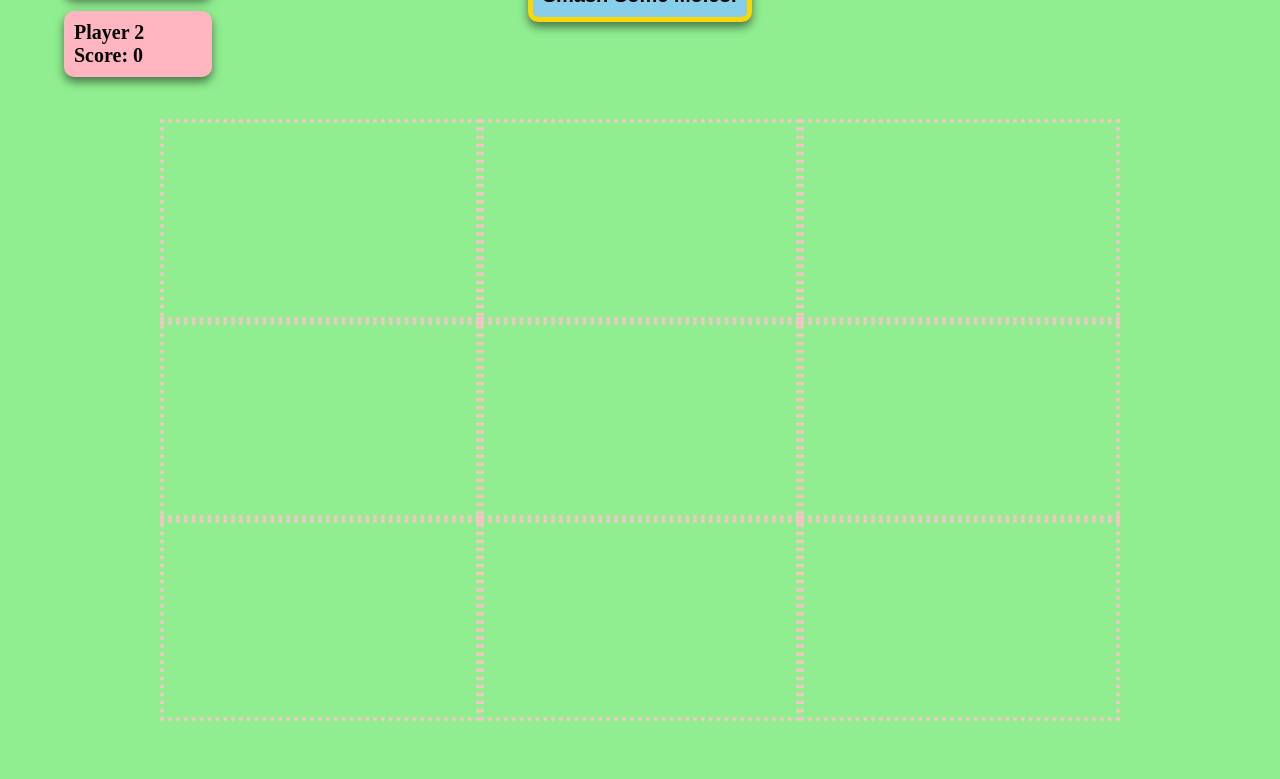
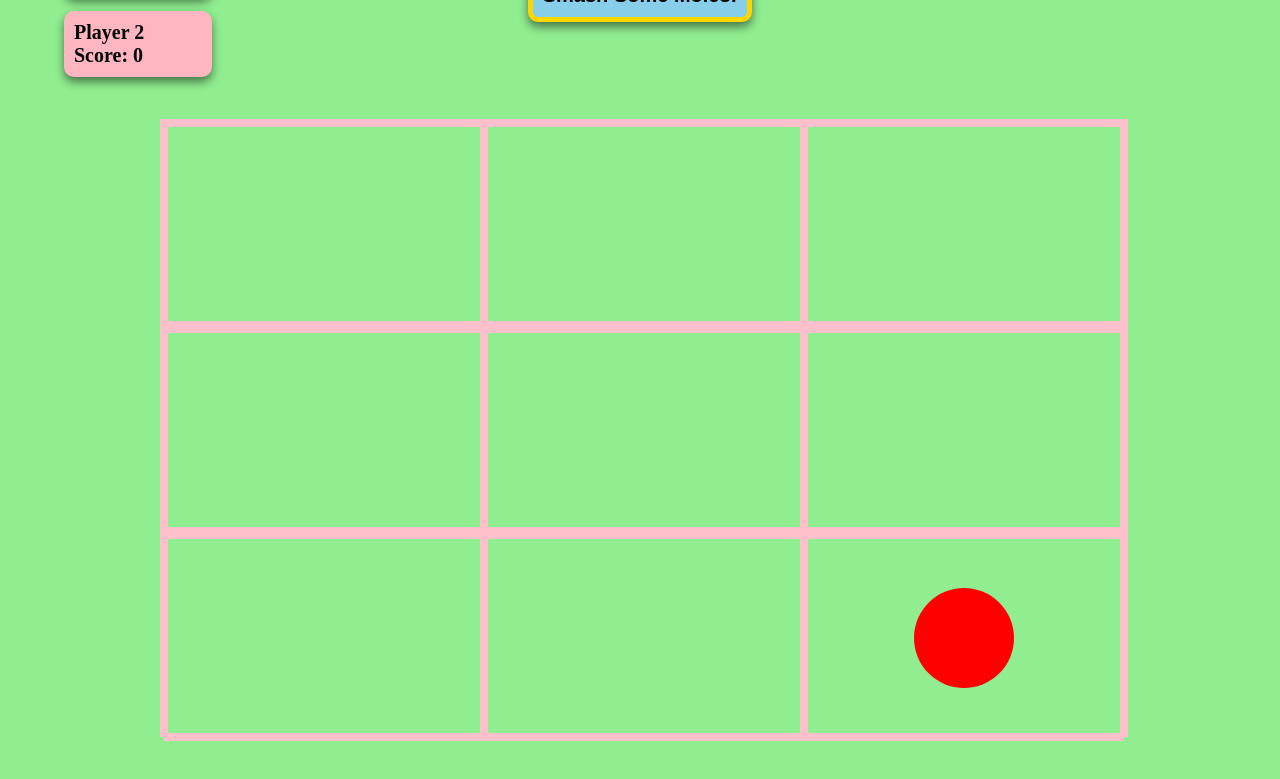
Before and after one commit to jacobbisaacson/project-1-cloned, a plain HTML site: page wack-a-mole-new/index.html in a window 1280 px wide. Both pictures are taken after a click on the element "Smash Some Moles!". Shown: the part 89-868 px from the top of the page. Drawn offline with Linux system fonts and the light colour scheme.

```diff
--- a/wack-a-mole-new/css/style.css
+++ b/wack-a-mole-new/css/style.css
@@ -28,21 +28,24 @@ header {
 .board {
     width: 75%;
     height: 75%;
+    margin: 0 auto;
 }
 
 .row {
     width: 100%;
     height: 33%;
     display: flex;
+    border: 4px solid pink;
 }
 
 .col {
-    border: 4px dotted pink;
     height: 100%;
     width: 33%;
     display: flex;
     justify-content: center;
     align-items: center;
+    margin: 0 auto;
+    border: 4px solid pink;
 }
 
 #mole {
--- a/wack-a-mole-new/js/app.js
+++ b/wack-a-mole-new/js/app.js
@@ -20,7 +20,7 @@ const game = {
                 if (timer > 0.85) {
                     let cols = document.querySelectorAll(`.row .col`)
                     for (let i = 0; i < cols.length; i++) {
-                        // console.log("dissappearing");
+                        // console.log(""
                         cols[i].innerHTML = ""
                     }
                     return
@@ -32,7 +32,7 @@ const game = {
                 let randRow = Math.floor(Math.random() * 3) + 1
                 let randCol = Math.floor(Math.random() * 3) + 1
                 document.querySelector(`.row${randRow} .col${randCol}`).appendChild(mole)
-            }, 500)
+            }, 600)
 
             let score = 0
             let moles = document.getElementsByClassName(`col`)
@@ -48,6 +48,7 @@ const game = {
                     }
                     document.querySelector('.player-one-score').innerText = score
                     // document.querySelector('.player-two-score').innerText = pTwoScore
+                    // how to keep the player1 and player 2 text in the box?
 
                 }
             }
@@ -59,4 +60,4 @@ game.start()
 //make timer to shut it off for each turn
 //give player 2 a turn
 //connect scoring to player 2's scoreboard
-//
+//its one function... lol
```
